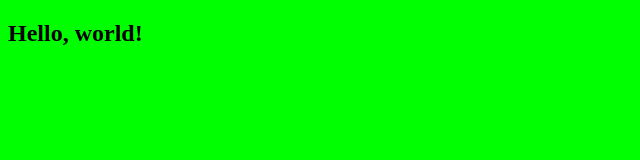
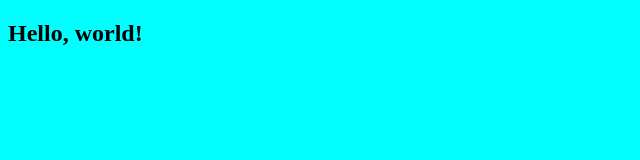
Before and after one commit to fdegir/k8s-staging-production, a plain HTML site: page content/index.html in a window 1280 px wide. Shown: the whole page, without its empty margins (0-640 px from the left). Drawn offline with Linux system fonts and the light colour scheme.

Commit message:
Change background color

```diff
--- a/content/index.html
+++ b/content/index.html
@@ -1,6 +1,6 @@
 <!DOCTYPE html>
 <html>
-  <body style="background-color:lime">
+  <body style="background-color:cyan">
     <h2>Hello, world!</h2>
   </body>
 </html>
```
